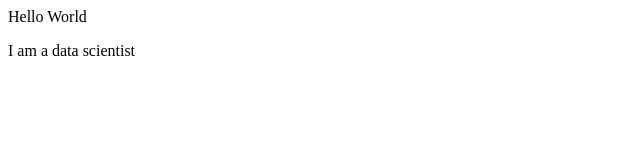
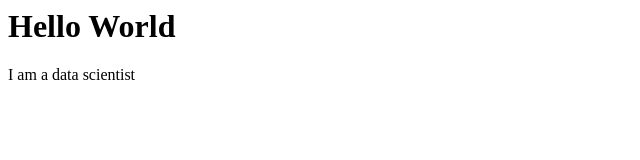
Before and after one commit to drusli/drusli.github.io, a plain HTML site: page index.html in a window 1280 px wide. Shown: the whole page, without its empty margins (0-640 px from the left). Drawn offline with Linux system fonts and the light colour scheme.

Commit message:
Update index.html

```diff
--- a/index.html
+++ b/index.html
@@ -1,2 +1,2 @@
-<h>Hello World<h>
+<h1>Hello World</h1>
 <p>I am a data scientist<p>
```
